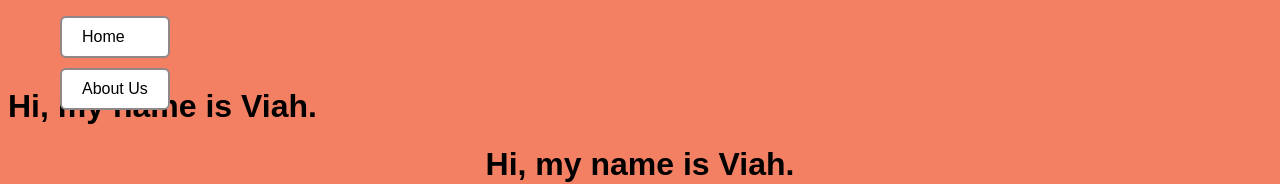
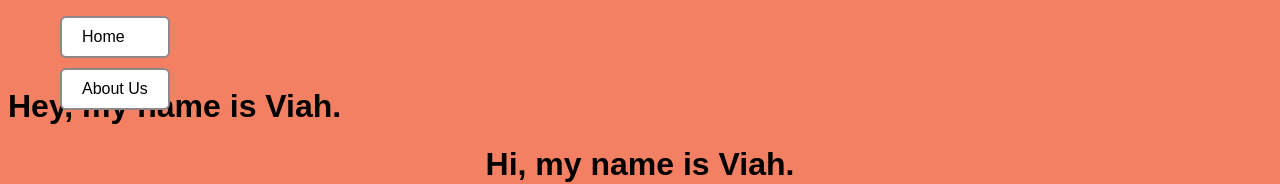
Before and after one commit to Viah666/WebDXD-day1-, a plain HTML site: page index.html in a window 1280 px wide. Shown: the top 184 px of the page. Drawn offline with Linux system fonts and the light colour scheme.

Commit message:
recently

```diff
--- a/index.html
+++ b/index.html
@@ -6,7 +6,7 @@
 </head>
 
 <body style="background-color:#f48064;font-family:Arial;">
-<h1>Hi, my name is Viah.</h1>
+<h1>Hey, my name is Viah.</h1>
 <h1 style="text-align:center">Hi, my name is Viah.</h1>
 <h1 style="text-align:right">Hi, my name is Viah on the right</h1>
 <h1 style="font-weight:normal; color:red; font-family:Arial;"> Hi, my name is Viah (normal weight in red)</h1>
```
